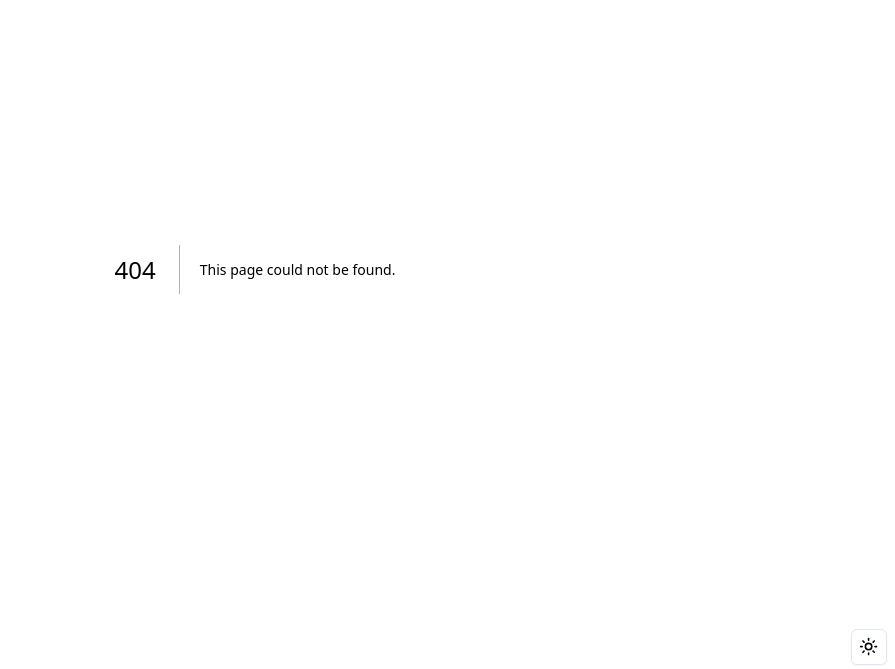
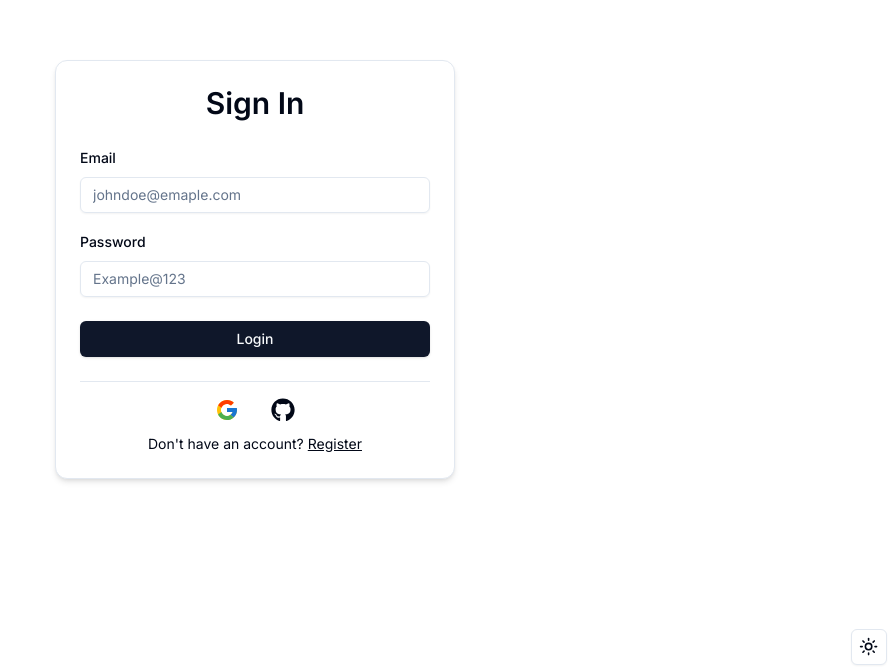
Before and after one commit to 01Sriharsha/next-auth-practice, a Next.js app: page /auth/login in a window 1280 px wide. Before the commit this address had no page. Shown: the part 131-800 px from the top of the page, without its empty margins (385-1280 px from the left). Built offline with nearby package versions, Linux system fonts and the light colour scheme.

Commit message:
implemented login form

```diff
--- /dev/null
+++ b/src/actions/login-action.ts
@@ -0,0 +1,13 @@
+"use server";
+
+import { LoginSchema, LoginSchemaType } from "@/schemas";
+
+export const login = async (values: LoginSchemaType) => {
+  const parsedData = LoginSchema.safeParse(values);
+
+  if (!parsedData.success) {
+    return { error: "Invalid fields" };
+  }
+
+  return { success: "Email sent" };
+};
--- /dev/null
+++ b/src/app/auth/layout.tsx
@@ -0,0 +1,13 @@
+import { ReactNode } from "react"
+
+type AuthLayoutProps = {
+    children : ReactNode
+}
+
+export default function AuthLayout({children}: AuthLayoutProps) {
+  return (
+    <div className="h-full flex items-center justify-center">
+      {children}
+    </div>
+  )
+}
--- /dev/null
+++ b/src/app/auth/login/page.tsx
@@ -0,0 +1,11 @@
+import { LoginForm } from "@/components/auth/login-form";
+
+type SigninPageProps = {};
+
+export default function LoginPage({}: SigninPageProps) {
+  return (
+    <div>
+      <LoginForm />
+    </div>
+  )
+}
--- /dev/null
+++ b/src/components/auth/card-wrapper.tsx
@@ -0,0 +1,53 @@
+import { ReactNode } from "react";
+import Link from "next/link";
+import {
+  Card,
+  CardContent,
+  CardFooter,
+  CardHeader,
+} from "@/components/ui/card";
+import { Separator } from "@/components/ui/separator";
+
+import { Header } from "@/components/auth/header";
+import { Social } from "@/components/auth/social";
+
+type CardWrapperProps = {
+  children: ReactNode;
+  headerLabel: string;
+  forwardLabel: string;
+  forwardLink: string;
+  forwardDescription: string;
+  showSocial?: boolean;
+};
+
+export const CardWrapper = ({
+  children,
+  forwardLabel,
+  forwardLink,
+  forwardDescription,
+  headerLabel,
+  showSocial,
+}: CardWrapperProps) => {
+  return (
+    <Card className="w-[400px] shadow-md">
+      <CardHeader>
+        <Header label={headerLabel} />
+      </CardHeader>
+      <CardContent>{children}</CardContent>
+      <CardFooter className="flex flex-col">
+        {showSocial && (
+          <div className="mb-3 w-full space-y-4">
+            <Separator orientation="horizontal" />
+            <Social />
+          </div>
+        )}
+        <div className="flex items-center gap-x-1 text-sm">
+          <p>{forwardDescription}</p>
+          <Link href={forwardLink} className="underline">
+            {forwardLabel}
+          </Link>
+        </div>
+      </CardFooter>
+    </Card>
+  );
+};
--- /dev/null
+++ b/src/components/auth/header.tsx
@@ -0,0 +1,11 @@
+type HeaderProps = {
+  label: string;
+};
+
+export const Header = ({ label }: HeaderProps) => {
+  return (
+    <div className="flex justify-center items-center gap-x-2">
+      <h1 className="text-3xl font-semibold">{label}</h1>
+    </div>
+  );
+};
--- /dev/null
+++ b/src/components/auth/login-button.tsx
@@ -0,0 +1,26 @@
+"use client";
+
+import { useRouter } from "next/navigation";
+import { ReactNode } from "react";
+
+type LoginButtonProps = {
+  children: ReactNode;
+  asChild?: boolean;
+  mode?: "redirect" | "modal";
+};
+
+export const LoginButton = ({ children, asChild, mode }: LoginButtonProps) => {
+  const router = useRouter();
+  const onClick = () => {
+    router.push("/auth/login");
+  };
+
+  if (mode === "modal") {
+    return (
+      <div>
+        <p>Login Modal</p>
+      </div>
+    );
+  }
+  return <div onClick={onClick}>{children}</div>;
+};
--- /dev/null
+++ b/src/components/auth/login-form.tsx
@@ -0,0 +1,103 @@
+// A reusable component which can be used in both inside a modal or in a separate page
+"use client";
+
+import { useTransition } from "react";
+import { useForm } from "react-hook-form";
+import { toast } from "sonner";
+import { zodResolver } from "@hookform/resolvers/zod";
+import {
+  Form,
+  FormControl,
+  FormField,
+  FormItem,
+  FormLabel,
+  FormMessage,
+} from "@/components/ui/form";
+import { Input } from "@/components/ui/input";
+import { Button } from "@/components/ui/button";
+
+import { LoginSchema, LoginSchemaType } from "@/schemas";
+import { login } from "@/actions/login-action";
+import { CardWrapper } from "@/components/auth/card-wrapper";
+
+type LoginFormProps = {};
+
+export const LoginForm = ({}: LoginFormProps) => {
+  const form = useForm<LoginSchemaType>({
+    resolver: zodResolver(LoginSchema),
+    defaultValues: {
+      email: "",
+      password: "",
+    },
+  });
+
+  const [isPending, startTransition] = useTransition();
+
+  const onSubmit = (values: LoginSchemaType) => {
+    startTransition(async () => {
+      login(values)
+        .then((res) => {
+          toast.success(res.success);
+        })
+        .catch((err) => {
+          toast.error(err.error);
+        });
+    });
+  };
+
+  return (
+    <CardWrapper
+      headerLabel="Sign In"
+      forwardDescription="Don't have an account?"
+      forwardLabel="Register"
+      forwardLink="/auth/register"
+      showSocial
+    >
+      <Form {...form}>
+        <form onSubmit={form.handleSubmit(onSubmit)} className="space-y-6">
+          <div className="space-y-4">
+            <FormField
+              control={form.control}
+              name="email"
+              render={({ field }) => (
+                <FormItem>
+                  <FormLabel>Email</FormLabel>
+                  <FormControl>
+                    <Input
+                      {...field}
+                      type="email"
+                      placeholder="johndoe@emaple.com"
+                      disabled={isPending}
+                    />
+                  </FormControl>
+                  <FormMessage />
+                </FormItem>
+              )}
+            />
+            <FormField
+              control={form.control}
+              name="password"
+              render={({ field }) => (
+                <FormItem>
+                  <FormLabel>Password</FormLabel>
+                  <FormControl>
+                    <Input
+                      {...field}
+                      type="password"
+                      placeholder="Example@123"
+                      disabled={isPending}
+                    />
+                  </FormControl>
+                  <FormMessage />
+                </FormItem>
+              )}
+            />
+          </div>
+          <Button type="submit" disabled={isPending} className="w-full">
+            Login
+          </Button>
+        </form>
+      </Form>
+    </CardWrapper>
+  );
+};
--- /dev/null
+++ b/src/components/auth/social.tsx
@@ -0,0 +1,17 @@
+import { FaGithub } from "react-icons/fa";
+import { FcGoogle } from "react-icons/fc";
+
+type SocialProps = {};
+
+export const Social = ({}: SocialProps) => {
+  return (
+    <div className="flex items-center justify-center gap-x-8 w-full">
+      <button>
+        <FcGoogle className="h-6 w-6" />
+      </button>
+      <button>
+        <FaGithub className="h-6 w-6" />
+      </button>
+    </div>
+  );
+};
--- /dev/null
+++ b/src/schemas/index.ts
@@ -0,0 +1,19 @@
+import * as z from "zod";
+
+export const LoginSchema = z.object({
+  email: z.string().email({ message: "Please enter a valid Email" }),
+  password: z.string().min(1, {
+    message: "Password is required",
+  }),
+});
+
+export const RegisterSchema = z.object({
+  email: z.string().email({ message: "Please enter a valid Email" }),
+  password: z.string().min(6, {
+    message: "Minimum 6 charcters is required",
+  }),
+  name: z.string().min(1, { message: "Name is required" }),
+});
+
+export type LoginSchemaType = z.infer<typeof LoginSchema>;
+export type RegisterSchemaType = z.infer<typeof RegisterSchema>;
```
